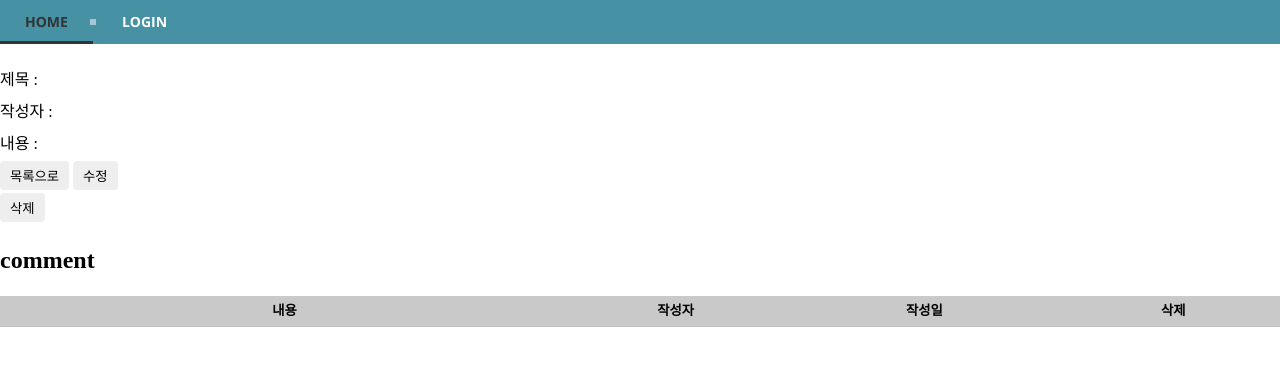
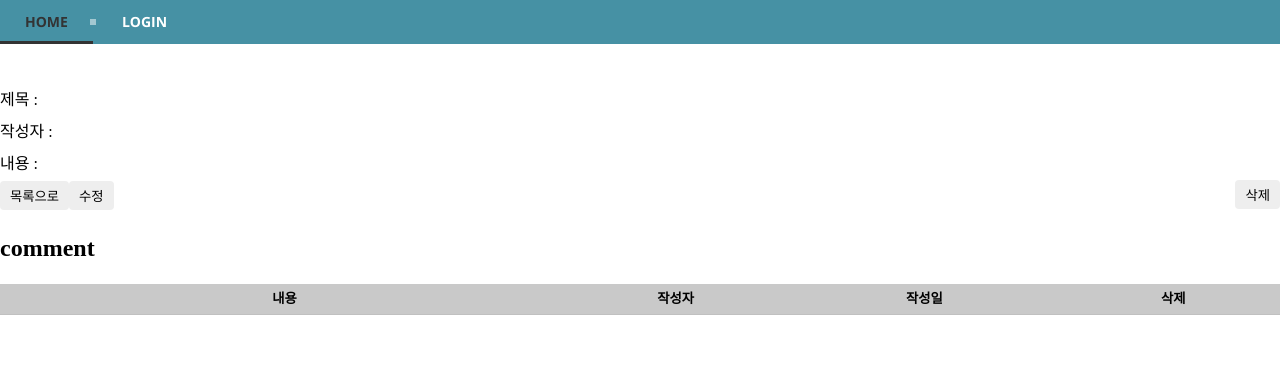
Before and after one commit to Lurang/nodeBoard-nunjucks, a website: page views/board/postDetail.html in a window 1280 px wide. Drawn offline with nearby package versions, Linux system fonts and the light colour scheme; files that its build step writes are made by us from their sources.

Commit message:
config html,css [postDetail.html]

```diff
--- a/views/board/postDetail.html
+++ b/views/board/postDetail.html
@@ -1,28 +1,60 @@
 {% extends 'index.html' %}
 
+{% block css %}
+<style>
+.wrapper {
+    display: flex;
+    flex-direction: column;
+}
+.mb-3,
+.button3{
+    display: flex;
+}
+#else,
+#bodyText {
+    flex: 9;
+}
+.contentLi,
+.deleteForm {
+    flex: 1;
+}
+.deleteButton {
+    float: right;
+}
+</style>
+{% endblock %}
+
 {% block body %}
-<article>
     <div class='wrapper' role='main'>
         <h2>{{boardInfo.board_name}}</h2>
 
-        {% macro mb3(label, title, things) %}
+        {% macro mb3(title, things) %}
         <div class='mb-3'>
-            <label for='{{label}}'>{{title}} : {{things}}</label>
+            <li class='contentLi'>{{title}} : </li>
+            <li id='else'>{{things}}</li>
         </div>
         {% endmacro %}
 
-        {{mb3('title', '제목', postInfo.post_title)}}
-        {{mb3('content', '작성자', postInfo.author)}}
-        {{mb3('content', '내용', postInfo.post_body)}}
+        {{mb3('제목', postInfo.post_title)}}
+        {{mb3('작성자', postInfo.author)}}
+        <div class='mb-3'>
+            <li class='contentLi'>내용 :</li>
+            <li id='bodyText'></li>
+        </div>
     </div>
-</article>
-<div>
+    <script>
+        let text = `{{postInfo.post_body}}`;
+        console.log(text);
+        text = text.replace(/(?:\r\n|\r|\n)/g, '<br />');
+        document.getElementById('bodyText').innerHTML = text
+    </script>
+<div class='button3'>
     <a href='/board/{{boardInfo.board_id}}?page={{page}}'><button type='button'>목록으로</button></a>
     {% if session.admin or postInfo.author == session.id %}
     <a href='/board/{{boardInfo.board_id}}/{{postInfo.post_id}}/updatePost?page={{page}}'><button
             type='button'>수정</button></a>
-    <form action='/board/{{boardInfo.board_id}}/{{postInfo.post_id}}/deletePost?page={{page}}' method='POST'>
-        <button type='submit'>삭제</button>
+    <form class='deleteForm' action='/board/{{boardInfo.board_id}}/{{postInfo.post_id}}/deletePost?page={{page}}' method='POST'>
+        <button class='deleteButton' type='submit'>삭제</button>
     </form>
     {% endif %}
 </div>
```
Also changed, not shown: views/board/postUpdate.html (+2 -2 lines), a_irrelevant/screenshots/Screenshot from 2019-12-24 17-55-55.png (added).
